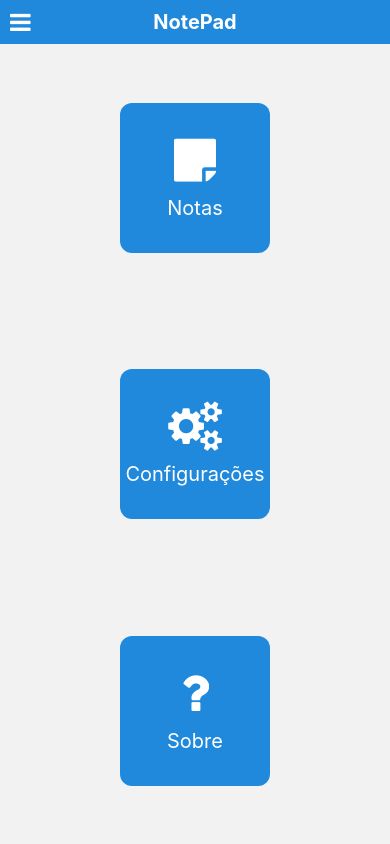
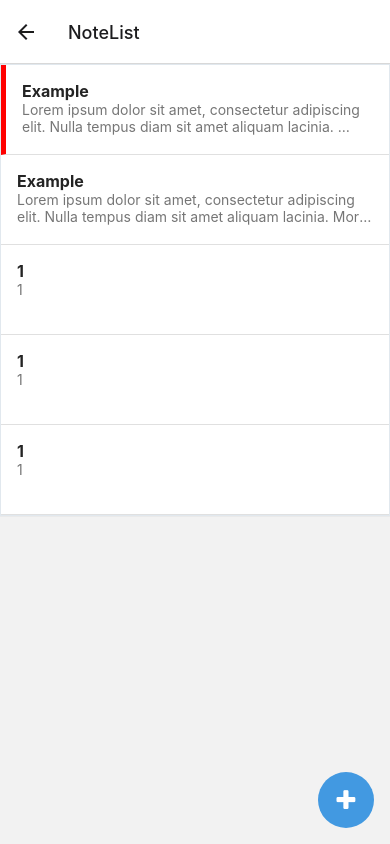
Before and after one commit to AntonyZ89/NotePad-app, a React Native app: screen /NoteList in a window 390 px wide. Built offline with nearby package versions, Linux system fonts and the light colour scheme.

Commit message:
Note Options on modal, Note screen and Note Card

```diff
--- a/App.tsx
+++ b/App.tsx
@@ -13,12 +13,16 @@ import React from 'react';
 import {StatusBar} from 'react-native';
 import {SafeAreaProvider} from 'react-native-safe-area-context';
 import {createStackNavigator} from '@react-navigation/stack';
-import {Home, Notes} from './src/pages';
+import {Home, Note, NoteList} from './src/pages';
 import {ThemeProvider} from 'react-native-elements';
+import {NoteType} from './src/types';
 
 export type RootStackParamList = {
   Home: undefined;
-  Notes: undefined;
+  Note?: {
+    item: NoteType;
+  };
+  NoteList: undefined;
 };
 
 const Stack = createStackNavigator<RootStackParamList>();
@@ -42,10 +46,8 @@ const App = () => {
               name={'Home'}
               component={Home}
             />
-            <Stack.Screen
-              name={'Notes'}
-              component={Notes}
-            />
+            <Stack.Screen name={'NoteList'} component={NoteList} />
+            <Stack.Screen name={'Note'} component={Note} />
           </Stack.Navigator>
         </NavigationContainer>
       </ThemeProvider>
--- a/src/components/NoteCard.tsx
+++ b/src/components/NoteCard.tsx
@@ -1,51 +1,49 @@
-import React from 'react';
-import {StyleSheet, View} from 'react-native';
-import {FAB, ListItem} from 'react-native-elements';
+import {useNavigation} from '@react-navigation/core';
+import {StackNavigationProp} from '@react-navigation/stack';
+import React, {Dispatch, SetStateAction} from 'react';
+import {StyleSheet} from 'react-native';
+import {ListItem} from 'react-native-elements';
+import {RootStackParamList} from '../../App';
+import {NoteType} from '../types';
 
-const NoteCard = () => {
+type PROPS = {
+  item: NoteType;
+  showMenu: Dispatch<SetStateAction<NoteType | undefined>>;
+};
+
+type RootStackNavigationProp = StackNavigationProp<RootStackParamList, 'Note'>;
+
+const NoteCard = ({item, showMenu}: PROPS) => {
+  const navigation = useNavigation<RootStackNavigationProp>();
+
+  const {color, title, content} = item;
+
   return (
-    <ListItem bottomDivider>
+    <ListItem
+      containerStyle={[
+        styles.container,
+        color ? {borderLeftWidth: 5, borderLeftColor: color} : null,
+      ]}
+      bottomDivider
+      onLongPress={() => showMenu(item)}
+      onPress={() => navigation.navigate('Note', {item})}>
       <ListItem.Content>
-        <ListItem.Title>Example</ListItem.Title>
-        <ListItem.Subtitle numberOfLines={2}>
-          Lorem ipsum dolor sit amet, consectetur adipiscing elit. Nulla tempus
-          diam sit amet aliquam lacinia. Morbi lectus risus, volutpat sed neque
-        </ListItem.Subtitle>
+        <ListItem.Title numberOfLines={1} style={styles.title}>
+          {title}
+        </ListItem.Title>
+        <ListItem.Subtitle numberOfLines={2}>{content}</ListItem.Subtitle>
       </ListItem.Content>
-      <View>
-        <FAB
-          color={'#53B8BB'}
-          size={'small'}
-          icon={{
-            name: 'pencil',
-            size: 20,
-          }}
-          style={{marginBottom: 5}}
-        />
-        <FAB
-          color={'#FF4848'}
-          size={'small'}
-          icon={{
-            name: 'trash',
-            size: 20,
-          }}
-        />
-      </View>
     </ListItem>
-
-    // <View style={styles.container}>
-    //   <Text>Teste</Text>
-    // </View>
   );
 };
 
 const styles = StyleSheet.create({
   container: {
-    backgroundColor: '#FFF7AE',
-    padding: 12,
-    marginTop: 10,
-    elevation: 5,
-    borderRadius: 5,
+    minHeight: 90,
+    alignItems: 'flex-start',
+  },
+  title: {
+    fontWeight: 'bold',
   },
 });
 
--- a/src/pages/Home.tsx
+++ b/src/pages/Home.tsx
@@ -6,10 +6,10 @@ import {Button, Header} from 'react-native-elements';
 import {RootStackParamList} from '../../App';
 import {InnerContainer} from '../components';
 
-type MainStackParamList = StackNavigationProp<RootStackParamList>;
+type RootStackNavigationProp = StackNavigationProp<RootStackParamList>;
 
 const Home = () => {
-  const navigation = useNavigation<MainStackParamList>();
+  const navigation = useNavigation<RootStackNavigationProp>();
 
   return (
     <>
@@ -23,7 +23,7 @@ const Home = () => {
 
       <InnerContainer style={styles.container}>
         <Button
-          onPress={() => navigation.navigate('Notes')}
+          onPress={() => navigation.navigate('NoteList')}
           buttonStyle={styles.optionContainer}
           title={'Notas'}
           titleStyle={styles.optionTitle}
--- /dev/null
+++ b/src/pages/Note.tsx
@@ -0,0 +1,74 @@
+import {RouteProp, useNavigation, useRoute} from '@react-navigation/core';
+import React, {useState} from 'react';
+import {Dimensions, StyleSheet, TextInput, View} from 'react-native';
+import {Divider, Input, Text} from 'react-native-elements';
+import {RootStackParamList} from '../../App';
+
+type NoteScreenNavigationProps = RouteProp<RootStackParamList, 'Note'>;
+
+const lines = Math.ceil(Dimensions.get('window').height / 20);
+
+const Note = () => {
+  const {item} = useRoute<NoteScreenNavigationProps>().params || {};
+  const navigation = useNavigation();
+
+  const [title, setTitle] = useState<string | undefined>(item?.title);
+  const [content, setContent] = useState<string | undefined>(item?.content);
+  const [color, setColor] = useState<string | undefined>(item?.color);
+
+  navigation.addListener('blur', () => {
+    console.log('blur');
+  });
+
+  async function save() {
+    if (item?.id) {
+      // TODO
+    } else {
+      // TODO
+    }
+  }
+
+  return (
+    <View style={{flex: 1}}>
+      <Input placeholder={'Título'} value={title} onChangeText={setTitle} />
+      <View style={{flex: 1}}>
+        <View style={styles.linesContainer}>
+          {Array(lines)
+            .fill()
+            .map(() => (
+              <Divider style={styles.line} />
+            ))}
+        </View>
+        <TextInput
+          multiline
+          value={content}
+          onChangeText={setContent}
+          spellCheck={false}
+          style={styles.content}
+        />
+      </View>
+    </View>
+  );
+};
+
+const styles = StyleSheet.create({
+  linesContainer: {
+    position: 'absolute',
+    top: 0,
+    left: 0,
+    right: 0,
+    bottom: 0,
+  },
+  line: {
+    marginBottom: 20,
+  },
+  content: {
+    borderBottomWidth: 0,
+    lineHeight: 20,
+    fontSize: 15,
+    flex: 1,
+    padding: 12,
+  },
+});
+
+export default Note;
--- /dev/null
+++ b/src/pages/NoteList.tsx
@@ -0,0 +1,114 @@
+import {useNavigation} from '@react-navigation/core';
+import {StackNavigationProp} from '@react-navigation/stack';
+import React, {useState} from 'react';
+import {FlatList, StyleSheet, View} from 'react-native';
+import {BottomSheet, Card, FAB, Text} from 'react-native-elements';
+import {RootStackParamList} from '../../App';
+import {NoteCard} from '../components';
+import {notes} from '../service/mock';
+import {NoteType} from '../types';
+
+type RootStackNavigationProp = StackNavigationProp<RootStackParamList>;
+
+const Notes = () => {
+  const navigation = useNavigation<RootStackNavigationProp>();
+  const [selectedNote, setSelectedNote] = useState<NoteType>();
+
+  return (
+    <>
+      <FAB
+        icon={{name: 'plus'}}
+        placement={'right'}
+        color={'#4299e1'}
+        onPress={() => navigation.navigate('Note')}
+      />
+      <Card containerStyle={styles.card}>
+        <FlatList
+          keyExtractor={item => item.id.toString()}
+          data={notes}
+          renderItem={({item}) => (
+            <NoteCard item={item} showMenu={setSelectedNote} />
+          )}
+        />
+      </Card>
+
+      <BottomSheet
+        isVisible={Boolean(selectedNote)}
+        containerStyle={styles.backdropStyle}>
+        <View style={styles.bottomInnerContainer}>
+          <View style={styles.bottomOption}>
+            <FAB
+              color={'#53B8BB'}
+              size={'large'}
+              icon={{
+                name: 'pencil',
+              }}
+              onPress={() => navigation.navigate('Note', {item: selectedNote})}
+            />
+            <Text style={styles.bottomLabel}>Editar</Text>
+          </View>
+          <View style={styles.bottomOption}>
+            <FAB
+              color={'#FF4848'}
+              size={'large'}
+              icon={{
+                name: 'trash',
+              }}
+            />
+            <Text style={styles.bottomLabel}>Excluir</Text>
+          </View>
+          <View style={styles.bottomOption}>
+            <FAB
+              color={'#FFFACD'}
+              size={'large'}
+              icon={{
+                name: 'lock',
+                color: 'black',
+              }}
+            />
+            <Text style={styles.bottomLabel}>Bloquear</Text>
+          </View>
+          <View style={styles.bottomOption}>
+            <FAB
+              onPress={() => setSelectedNote(undefined)}
+              color={'#EBEBED'}
+              size={'large'}
+              icon={{
+                name: 'times',
+                color: 'black',
+              }}
+            />
+            <Text style={styles.bottomLabel}>Cancelar</Text>
+          </View>
+        </View>
+      </BottomSheet>
+    </>
+  );
+};
+
+const styles = StyleSheet.create({
+  card: {
+    margin: 0,
+    padding: 0,
+  },
+  backdropStyle: {
+    backgroundColor: 'rgba(0, 0, 0, 0.65)',
+  },
+  bottomInnerContainer: {
+    flexDirection: 'row',
+    justifyContent: 'space-around',
+    alignItems: 'center',
+  },
+  bottomOption: {
+    justifyContent: 'center',
+    alignItems: 'center',
+  },
+  bottomLabel: {
+    fontSize: 16,
+    fontWeight: 'bold',
+    marginTop: 5,
+    color: 'white',
+  },
+});
+
+export default Notes;
--- a/src/pages/Notes.tsx
+++ /dev/null
@@ -1,28 +0,0 @@
-import React from 'react';
-import {StyleSheet} from 'react-native';
-import {Card, FAB} from 'react-native-elements';
-import {NoteCard} from '../components';
-
-const Notes = () => {
-  return (
-    <>
-      <FAB icon={{name: 'plus'}} placement={'right'} />
-      <Card containerStyle={styles.card}>
-        <NoteCard />
-        <NoteCard />
-        <NoteCard />
-        <NoteCard />
-        <NoteCard />
-      </Card>
-    </>
-  );
-};
-
-const styles = StyleSheet.create({
-  card: {
-    margin: 0,
-    padding: 0,
-  },
-});
-
-export default Notes;
--- a/src/pages/index.ts
+++ b/src/pages/index.ts
@@ -1,4 +1,5 @@
 import Home from './Home';
-import Notes from './Notes';
+import Note from './Note';
+import NoteList from './NoteList';
 
-export {Home, Notes};
+export {Home, Note, NoteList};
--- /dev/null
+++ b/src/service/mock/index.ts
@@ -0,0 +1,3 @@
+import notes from './notes';
+
+export {notes};
--- /dev/null
+++ b/src/service/mock/notes.ts
@@ -0,0 +1,34 @@
+import {NoteType} from '../../types';
+
+const notes: NoteType[] = [
+  {
+    id: 1,
+    color: 'red',
+    title: 'Example',
+    content:
+      'Lorem ipsum dolor sit amet, consectetur adipiscing elit. Nulla tempus diam sit amet aliquam lacinia. Morbi lectus risus, volutpat sed neque',
+  },
+  {
+    id: 2,
+    title: 'Example',
+    content:
+      'Lorem ipsum dolor sit amet, consectetur adipiscing elit. Nulla tempus diam sit amet aliquam lacinia. Morbi lectus risus, volutpat sed neque',
+  },
+  {
+    id: 3,
+    title: '1',
+    content: '1',
+  },
+  {
+    id: 4,
+    title: '1',
+    content: '1',
+  },
+  {
+    id: 5,
+    title: '1',
+    content: '1',
+  },
+];
+
+export default notes;
--- /dev/null
+++ b/src/types/index.ts
@@ -0,0 +1,6 @@
+export type NoteType = {
+  id: number;
+  color?: string;
+  title: string;
+  content: string;
+};
```
Also changed, not shown: 3 other files (tests, documents, lock files or other folders).
